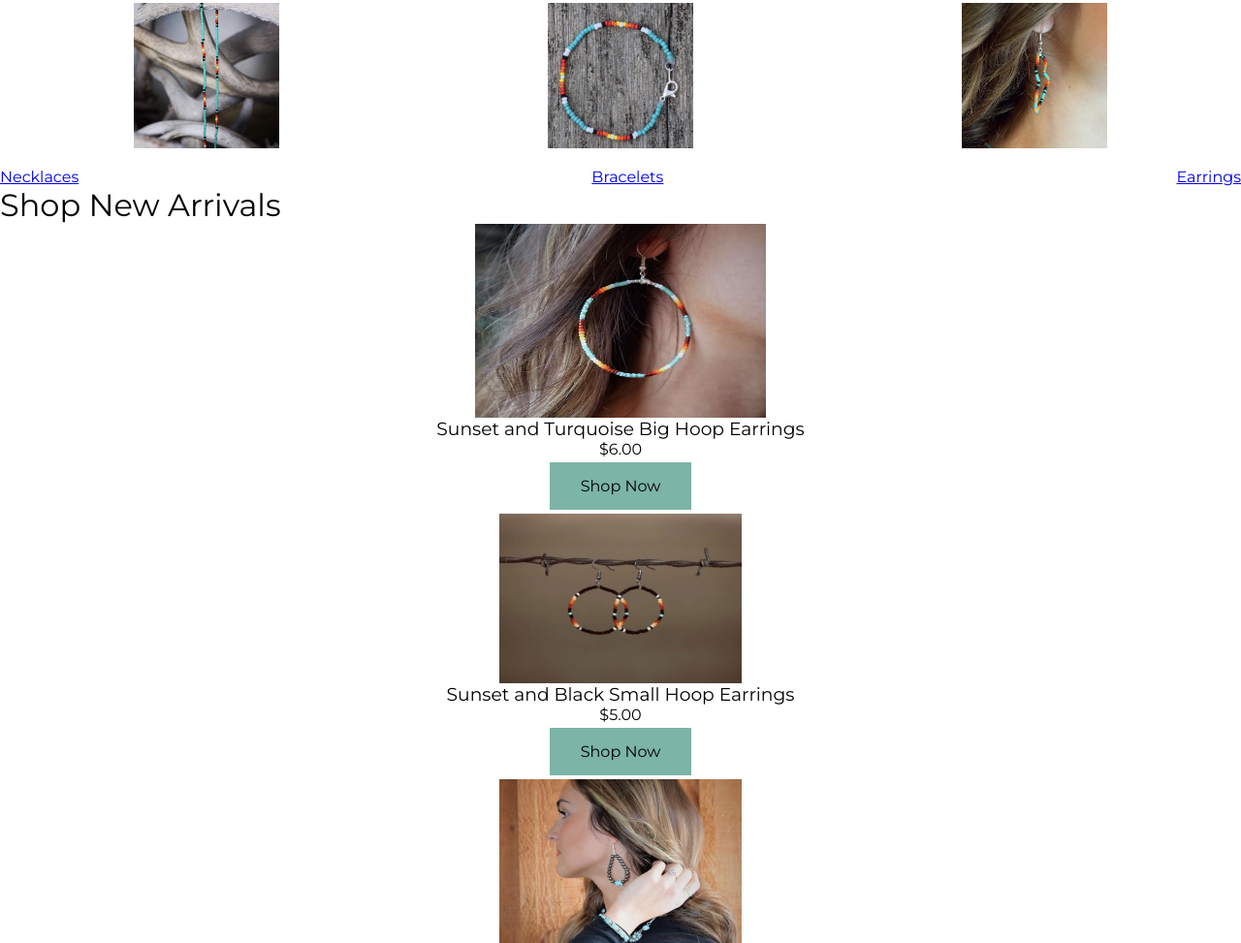
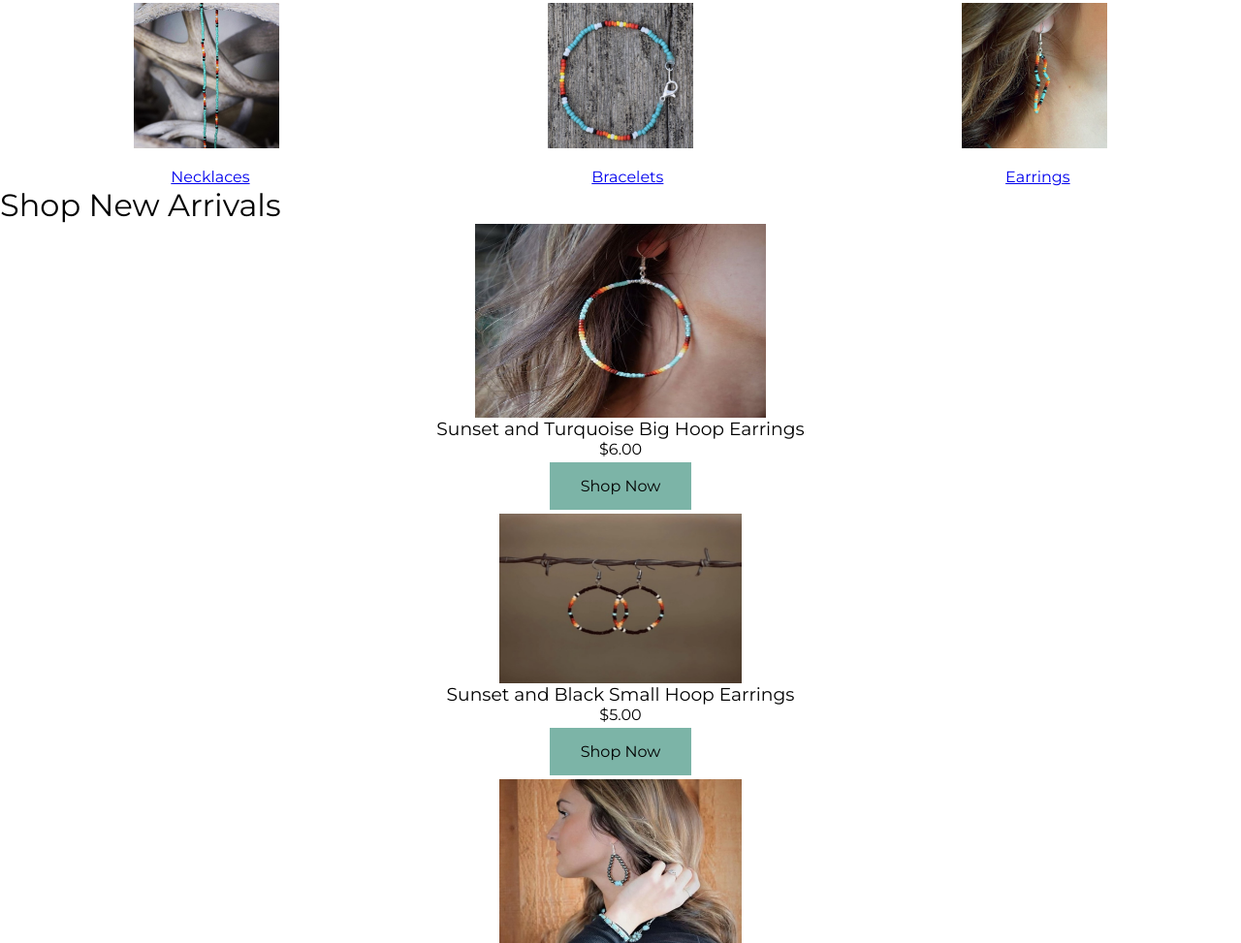
Before and after one commit to katelynmchristensen/katelynmchristensen.github.io, a plain HTML site: page indexfinal.html in a window 1280 px wide. Shown: the part 779-1752 px from the top of the page at 97% size. Drawn offline with Linux system fonts and the light colour scheme.

```diff
--- a/indexfinal.html
+++ b/indexfinal.html
@@ -58,6 +58,9 @@
             <h4>$9.00</h4>
             <button class="button">Shop Now</button>
         </div>
+        <div class="about">
+
+        </div>
     </main>
     <footer>
         <small>
--- a/stylefinal.css
+++ b/stylefinal.css
@@ -90,7 +90,7 @@
     display:flex;
     flex-direction:row;
     flex-wrap:wrap;
-    justify-content: space-between;
+    justify-content: space-around;
     align-items: center;
   }
 
```
Also changed, not shown: kara.JPG (added), katelyn.JPG (added).
